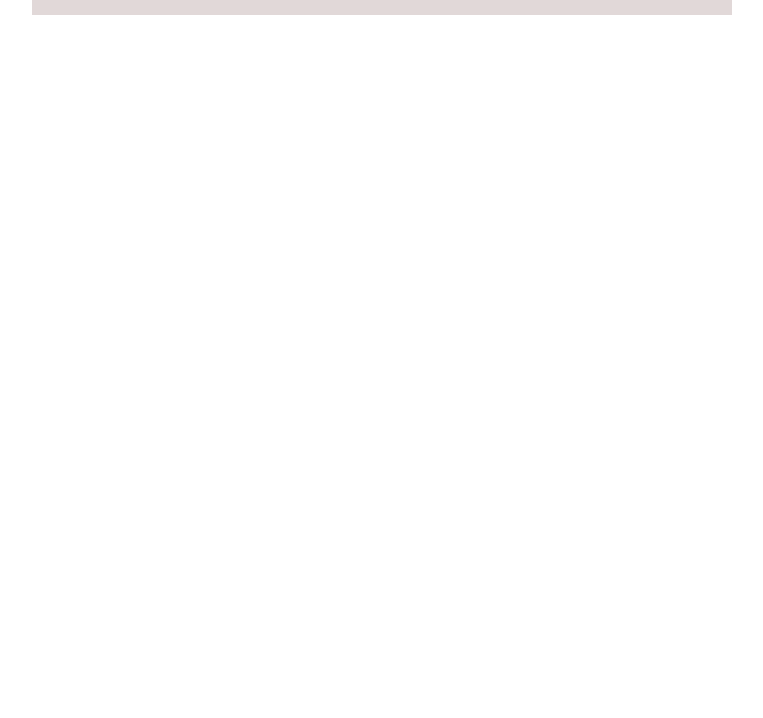
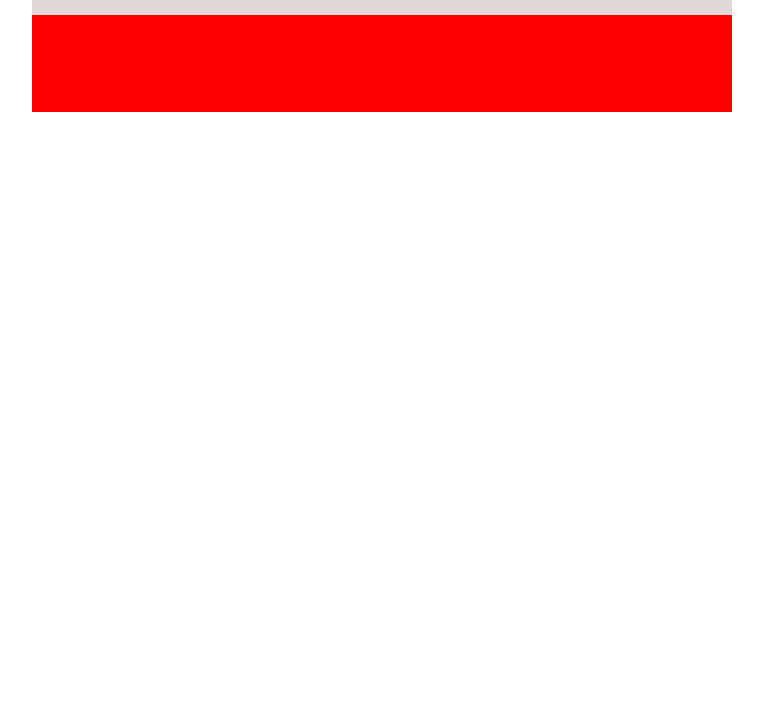
Before and after one commit to benjaminreid/position-sticky-polyfill, a plain HTML site: page demo/index.html in a window 1280 px wide. Shown: the part 82-800 px from the top of the page, without its empty margins (258-1021 px from the left). Drawn offline with Linux system fonts and the light colour scheme.

Commit message:
Create a dummy element and insert it after the original element

```diff
--- a/demo/index.html
+++ b/demo/index.html
@@ -8,7 +8,7 @@
 
     <div class="wrapper">
 
-      <div class="header">
+      <div class="header" id="first">
         <h1>Sticky bar</h1>
       </div>
 
--- a/position-sticky.js
+++ b/position-sticky.js
@@ -1,3 +1,46 @@
 ;(function() {
-  console.log('test')
+
+  var StickyElement;
+
+  StickyElement = (function() {
+    function StickyElement(element) {
+      // the element that wants to be made position: sticky
+      this.element = element;
+      this.dummyElement = null;
+      this.init();
+      return this;
+    }
+
+    StickyElement.prototype.init = function() {
+      this.createDummyElement()
+      this.insertDummyElement();
+    };
+
+    StickyElement.prototype.createDummyElement = function() {
+      var dummyElement;
+      // create a new element
+      dummyElement = document.createElement('div');
+
+      // set the width the height off the original element
+      dummyElement.style.height = this.element.offsetHeight + "px";
+
+      // @dev
+      dummyElement.style.background = "red";
+
+      return this.dummyElement = dummyElement;
+    };
+
+    StickyElement.prototype.insertDummyElement = function() {
+      // insert the dummy element after the original element
+      return this.element.parentNode.insertBefore(this.dummyElement, this.element.nextSibling);
+    };
+
+    return StickyElement;
+  })();
+
+  // testing code
+  var el = document.getElementById('first');
+  var s = new StickyElement(el);
+  console.log(s);
+
 })();
```
